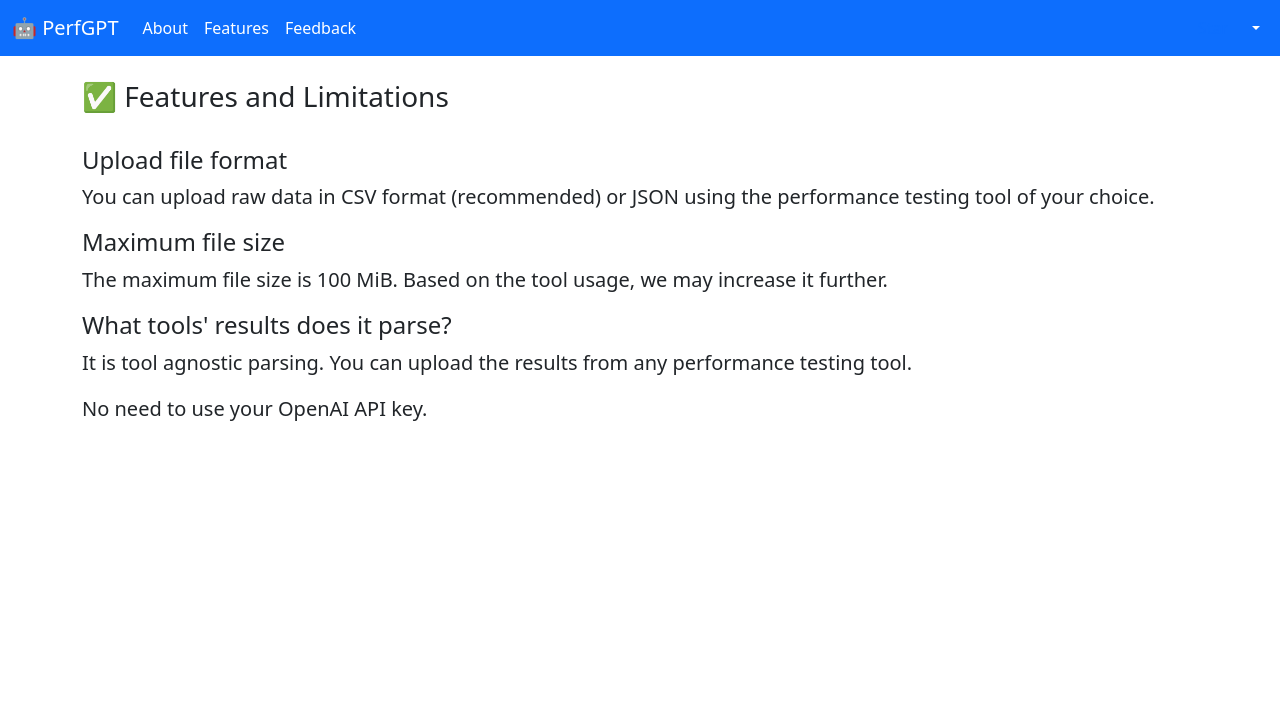
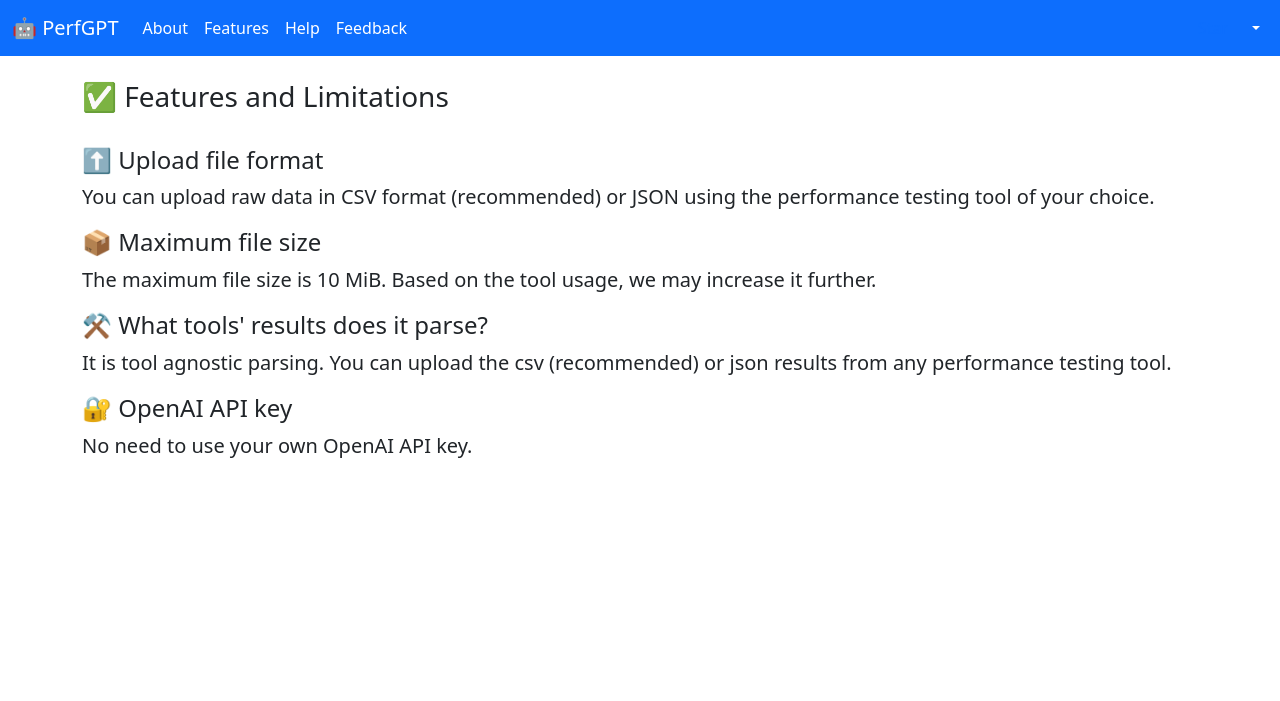
Before and after one commit to QAInsights/perfGPT, a Flask app: template templates/features.html in a window 1280 px wide. Shown: the top 701 px of the page. Run offline with Flask 2, Linux system fonts and the light colour scheme; the template is opened without the code that fills it, so the values that code supplies are empty; some libraries are stand-ins or nearby versions.

Commit message:
Add: Help and configure db
Signed-off-by: NaveenKumar Namachivayam ⚡ <catch.nkn@gmail.com>

```diff
--- a/application.py
+++ b/application.py
@@ -36,7 +36,7 @@ dynamodb = boto3.resource('dynamodb',
                           aws_secret_access_key=os.environ['AWS_DYNAMODB_SECRET'],
                           aws_access_key_id=os.environ['AWS_DYNAMODB_KEY'],
                           region_name=constants.AWS_DEFAULT_REGION)
-table = dynamodb.Table("perfgpt")
+table = dynamodb.Table(constants.dynamodb_table)
 
 # Images
 IMAGES_FOLDER = os.path.join('static', 'images')
@@ -79,7 +79,6 @@ def get_upload_count(username):
     try:
         response = table.query(KeyConditionExpression=Key('username').eq(username))
         total_count = response['Count']
-        print()
         return int(total_count)
 
     except ClientError as e:
@@ -94,10 +93,12 @@ def check_authorized_status():
     else:
         return {'logged_in': False, 'username': None, 'upload_status': 0}
 
+
 @application.route('/favicon.ico')
 def favicon():
     return send_from_directory(os.path.join(application.root_path, 'static'),
-        'favicon.ico',mimetype='image/vnd.microsoft.icon')
+                               'favicon.ico', mimetype='image/vnd.microsoft.icon')
+
 
 @application.route('/')
 def index():
@@ -156,6 +157,9 @@ def page_not_found(error):
 def github_sign():
     if not github.authorized:
         return redirect(url_for("github.login"))
+    else:
+        username = check_authorized_status()['username']
+        log_db(username=username)
     return redirect('/')
 
 
@@ -195,6 +199,15 @@ def features():
     :return: features page
     """
     return render_template("features.html", auth=check_authorized_status(), version=version.__version__)
+
+
+@application.route('/help')
+def help_page():
+    """
+
+    :return: help page
+    """
+    return render_template("help.html", auth=check_authorized_status(), version=version.__version__)
 
 
 def get_analysis(username):
--- a/constants.py
+++ b/constants.py
@@ -1,9 +1,10 @@
-FILE_SIZE = 100_000_000
+FILE_SIZE = 100_000
 MONTHLY_UPLOAD_LIMIT = 10
 AWS_DEFAULT_REGION = "us-east-2"
 model = "text-davinci-003"
 temperature = 0
-max_tokens = 1000
+max_tokens = 500
 top_p = 1.0
 frequency_penalty = 0.0
 presence_penalty = 0.0
+dynamodb_table = "perfgpt_dev"
--- a/templates/features.html
+++ b/templates/features.html
@@ -2,20 +2,21 @@
 {% block contents %}
 <div class="container">
   <h3>✅ Features and Limitations</h3><br/>
-  <h4>Upload file format</h4>
+  <h4>⬆️ Upload file format</h4>
   <p class="lead">
     You can upload raw data in CSV format (recommended) or JSON using the performance testing tool of your choice.
   </p>
-  <h4>Maximum file size</h4>
+  <h4>📦 Maximum file size</h4>
   <p class="lead">
-    The maximum file size is 100 MiB. Based on the tool usage, we may increase it further.
+    The maximum file size is 10 MiB. Based on the tool usage, we may increase it further.
   </p>
-  <h4>What tools' results does it parse?</h4>
+  <h4>⚒️ What tools' results does it parse?</h4>
   <p class="lead">
-    It is tool agnostic parsing. You can upload the results from any performance testing tool.
+    It is tool agnostic parsing. You can upload the csv (recommended) or json results from any performance testing tool.
   </p>
+  <h4>🔐 OpenAI API key</h4>
   <p class="lead">
-    No need to use your OpenAI API key.
+    No need to use your own OpenAI API key.
   </p>
 </div>
 {% endblock %}
--- a/templates/includes/navbar.html
+++ b/templates/includes/navbar.html
@@ -16,6 +16,9 @@
                 </li>
                 <li class="nav-item">
                     <a class="nav-link active" href="/features">Features</a>
+                </li>
+                <li class="nav-item">
+                    <a class="nav-link active" href="/help">Help</a>
                 </li>
                 <li class="nav-item">
                     <a class="nav-link active" href="https://github.com/QAInsights/perfGPT/issues/new" target="_blank">Feedback</a>
```
Also changed, not shown: templates/help.html (added, +32 -0 lines).
